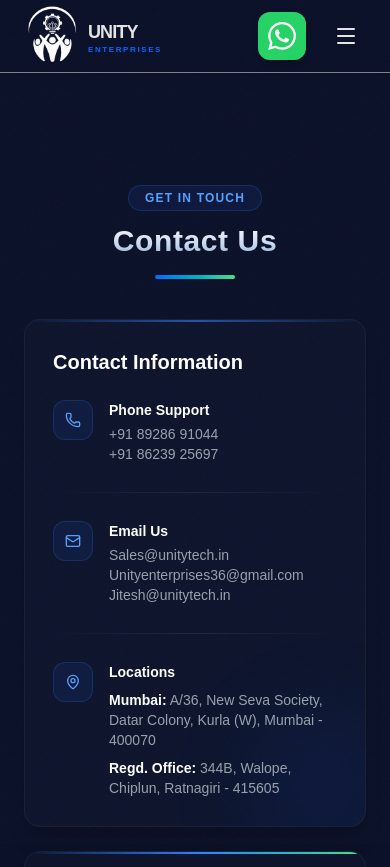
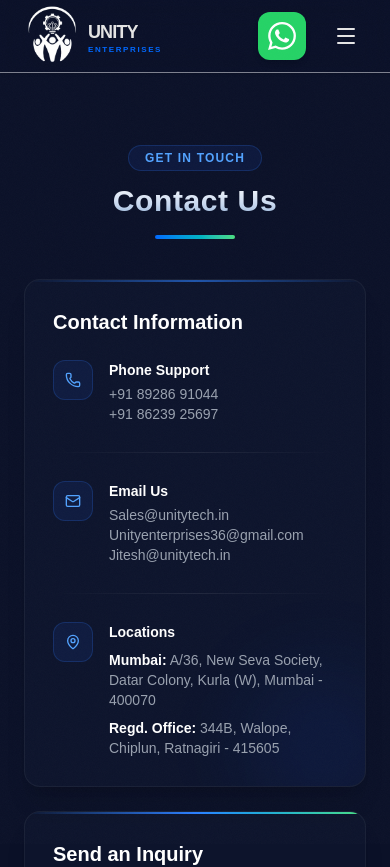
Before and after one commit to prajyotgawade/unity-Enterprises, a Next.js app: page /contact in a window 390 px wide. Shown: the top 867 px of the page. Built offline with nearby package versions, Linux system fonts and the light colour scheme.

Commit message:
All Changes Are Done

```diff
--- a/src/app/about/page.tsx
+++ b/src/app/about/page.tsx
@@ -11,7 +11,7 @@ export const metadata: Metadata = {
 
 export default function AboutPage() {
   return (
-    <main className="min-h-screen pt-24 px-6 max-w-7xl mx-auto bg-white dark:bg-[#0B1128] transition-colors duration-300">
+    <main className="min-h-screen pt-16 px-6 max-w-7xl mx-auto bg-white dark:bg-[#0B1128] transition-colors duration-300">
       <h1 className="text-4xl font-bold mb-8 text-slate-900 dark:text-white animate-fade-in-up">About Us</h1>
       <div className="prose prose-lg max-w-none">
         <p className="text-xl text-slate-600 dark:text-gray-300 mb-6 leading-relaxed">
--- a/src/app/contact/page.tsx
+++ b/src/app/contact/page.tsx
@@ -12,7 +12,7 @@ export const metadata: Metadata = {
 
 export default function ContactPage() {
   return (
-    <main className="pt-20">
+    <main className="pt-[64px] md:pt-[72px]">
       <ContactSection />
     </main>
   );
--- a/src/components/ContactSection.tsx
+++ b/src/components/ContactSection.tsx
@@ -27,7 +27,7 @@ export default function ContactSection() {
     const inputCls = "w-full p-3 md:p-4 bg-[#0d1528] rounded-xl text-white border border-slate-700/60 focus:outline-none focus:border-blue-500 focus:bg-[#0B1128] focus:shadow-[0_0_0_3px_rgba(0,104,255,0.15)] transition-all placeholder:text-gray-500 text-sm";
 
     return (
-        <section ref={sectionRef} id="contact" className="pt-8 md:pt-10 pb-12 md:pb-16 bg-[#0B1128] transition-colors duration-300 overflow-hidden">
+        <section ref={sectionRef} id="contact" className="pt-2 md:pt-10 pb-12 md:pb-16 bg-[#0B1128] transition-colors duration-300 overflow-hidden">
             <div className="max-w-6xl mx-auto px-6">
 
                 {/* ── Section Header ── */}
```
